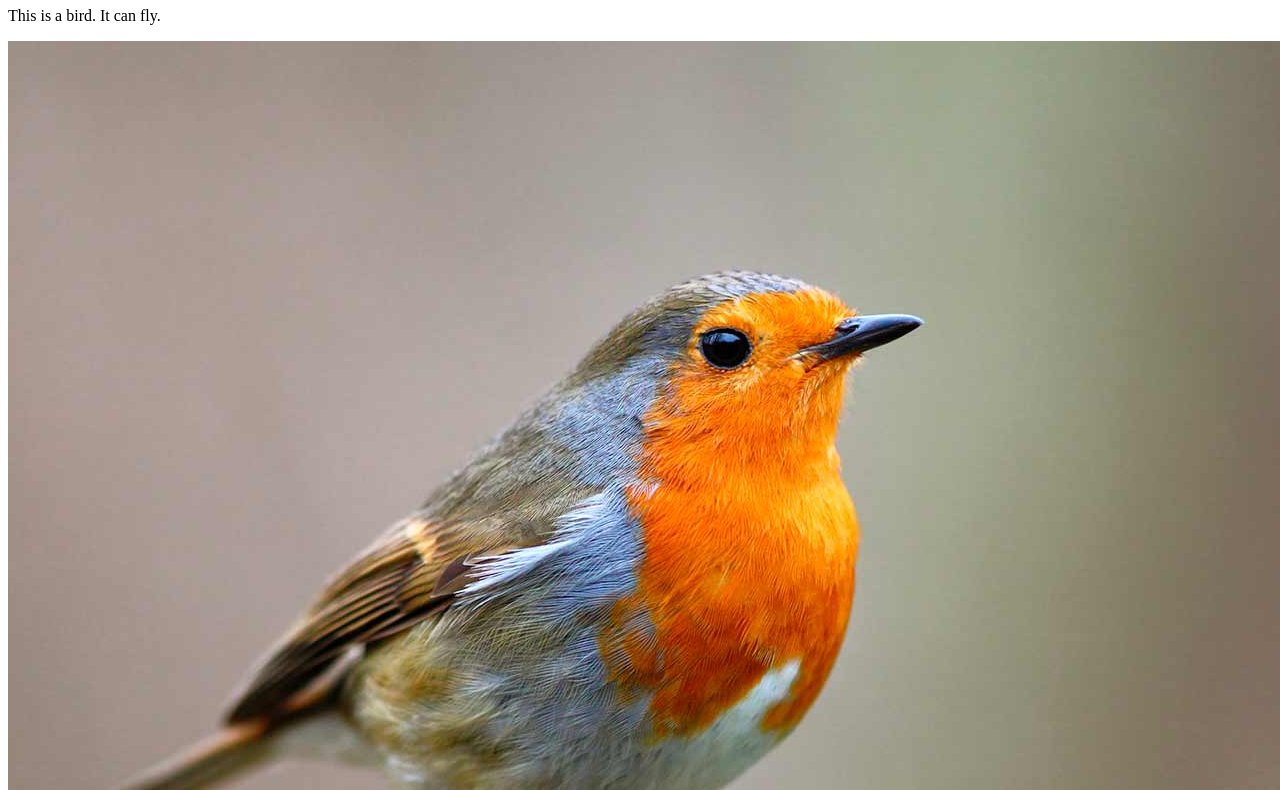
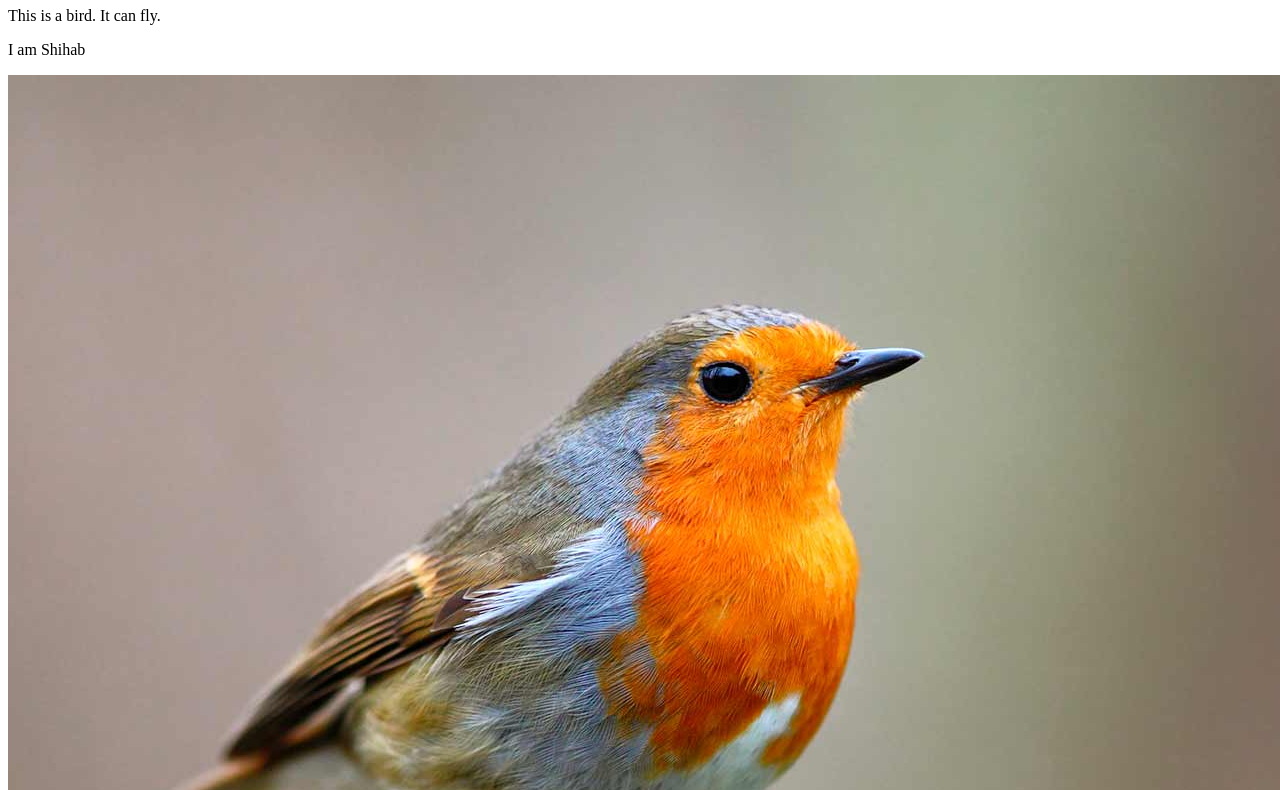
Before and after one commit to AzmaryZannatAurin/CSE311L, a plain HTML site: page index.html in a window 1280 px wide. Shown: the part 73-863 px from the top of the page. Drawn offline with Linux system fonts and the light colour scheme.

Commit message:
Details added

```diff
--- a/index.html
+++ b/index.html
@@ -9,6 +9,7 @@
 <body>
     <h1> This is CSE-311L </h1>
     <p> This is a bird. It can fly. </p>
+    <p> I am Shihab </p>
     <img src = "bird.jpg" alt = "">
 
 </body>
```
